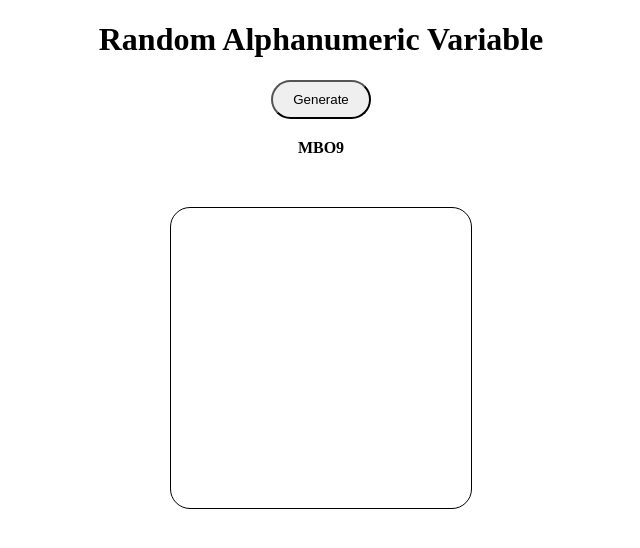
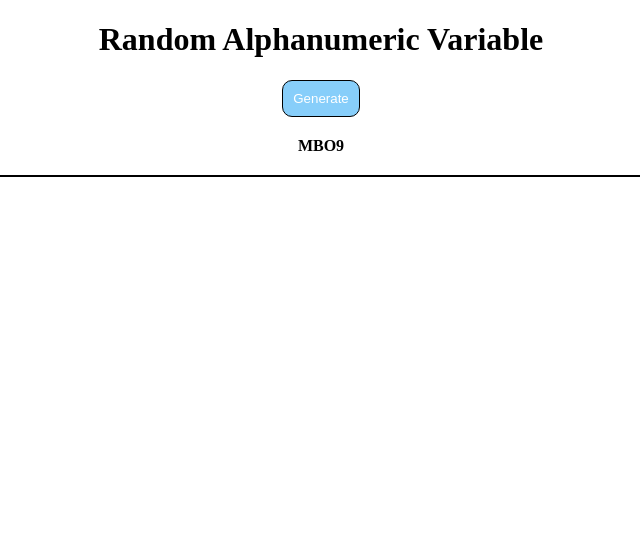
Before and after one commit to albertogonfer/KahootWeb, a plain HTML site: page index.html in a window 1280 px wide. Both pictures are taken after a click on the button "Generate". Shown: the whole page, without its empty margins (319-959 px from the left). Drawn offline with Linux system fonts and the light colour scheme; no server answers.

Commit message:
Changes to the style

```diff
--- a/css/styles.css
+++ b/css/styles.css
@@ -1,31 +1,57 @@
+/* center and bold the title */
 h1 {
     text-align: center;
     font-weight: bold;
 }
 
+/* style the button */
+#generate-btn {
+    border: 1px solid black;
+    border-radius: 10px;
+    padding: 10px;
+    background-color: lightskyblue;
+    color: white;
+    display: block;
+    margin: 20px auto;
+}
+
+#generate-btn:hover {
+    background-color: dodgerblue;
+    cursor: pointer;
+}
+
+/* style the user box */
 #users {
+    margin-top: 20px;
+    text-align: center;
+    display: flex;
+    flex-wrap: wrap;
+    justify-content: center;
     border: 1px solid black;
-    border-radius: 20px;
-    width: 300px;
-    height: 300px;
-    margin: 50px auto;
+}
+
+.user {
+    border-radius: 10px;
+    padding: 10px;
+    margin: 10px;
+    background-color: #fff;
+    box-shadow: 0 2px 4px rgba(0, 0, 0, 0.1);
+    width: calc(20% - 20px);
+}
+
+@media (max-width: 767px) {
+    .user {
+        width: calc(50% - 20px);
+    }
+}
+
+@media (max-width: 575px) {
+    .user {
+        width: calc(100% - 20px);
+    }
+}
+
+#generated-code {
+    margin: 20px auto;
     text-align: center;
 }
-#generated-code {
-    text-align: center;
-    font-weight: bold;
-    margin-top: 20px;
-}
-
-
-button {
-    padding: 10px 20px;
-    border-radius: 20px;
-    margin: 20px auto;
-    display: block;
-}
-
-button:hover {
-    background-color: lightblue;
-    cursor: pointer;
-}
--- a/js/script.js
+++ b/js/script.js
@@ -43,13 +43,13 @@ document.getElementById("generate-btn").addEventListener("click", function() {
 });
 
 const getUsers = () => {
-    const usersRef = firebase.database().ref(`Games/${gameCode}/Participants`);
+    const usersRef = firebase.database().ref(`Games/${gameCode}/Users/`);
     usersRef.on("value", (snapshot) => {
         const data = snapshot.val();
         console.log(data);
         let users = '';
         for (const user in data) {
-            users += `<p>${user}</p>`;
+            users += `<p style="margin: 5px">${user}</p>`;
         }
         document.getElementById("users").innerHTML = users;
     });
```
